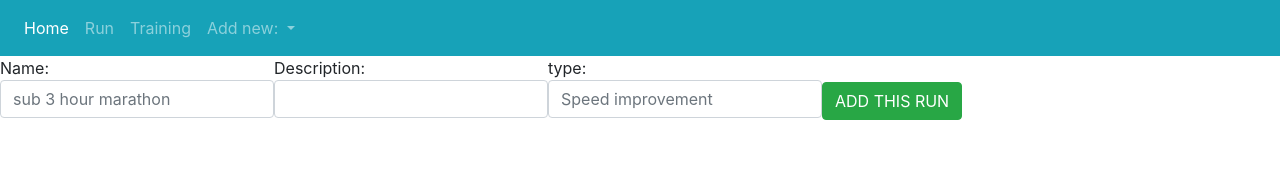
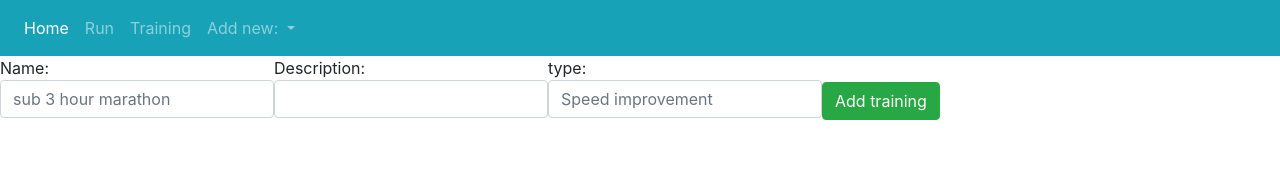
Before and after one commit to Jules978/runner-frontend, an Angular app: page /newtraining in a window 1280 px wide. Shown: the top 172 px of the page. Built offline with nearby package versions, Linux system fonts and the light colour scheme.

Commit message:
fixed add training post url

```diff
--- a/src/app/create-training/create-training.component.html
+++ b/src/app/create-training/create-training.component.html
@@ -10,5 +10,5 @@
         <input class="form-control"  placeholder="Speed improvement" name="type" ngModel>
       </label>
 
-      <button type="submit" class="btn btn-success" >ADD THIS RUN</button>
+      <button type="submit" class="btn btn-success" >Add training</button>
   </form>
--- a/src/app/create-training/create-training.component.ts
+++ b/src/app/create-training/create-training.component.ts
@@ -17,7 +17,7 @@ export class CreateTrainingComponent implements OnInit {
       headers: new HttpHeaders({ 'Content-Type': 'application/json' })
     };
 
-    this.http.post("http://localhost:8080/api/run/add",
+    this.http.post("http://localhost:8080/api/training/add",
       {
         "name": form.value.name,
         "description": form.value.description,
```
